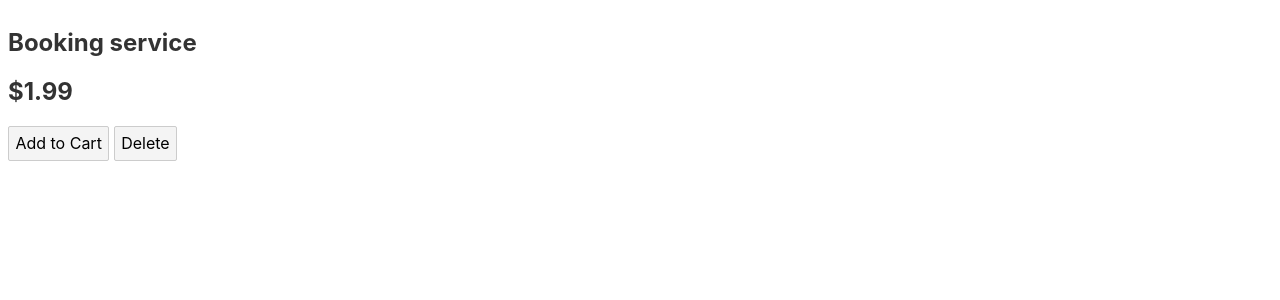
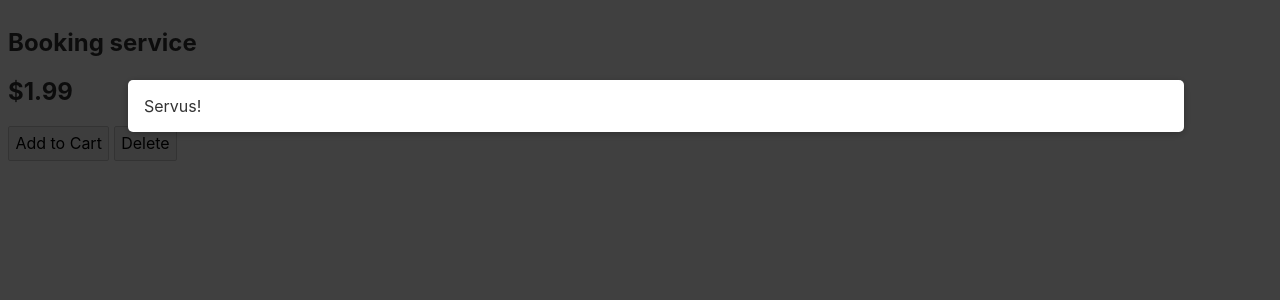
Before and after one commit to W3AI/max-svelte-comp, a Svelte app: page / in a window 1280 px wide. Shown: the top 300 px of the page. Built offline with nearby package versions, Linux system fonts and the light colour scheme.

Commit message:
added backdrop to modal

```diff
--- a/src/App.svelte
+++ b/src/App.svelte
@@ -1,5 +1,6 @@
 <script>
   import Service from "./Service.svelte";
+  import Modal from './Modal.svelte';
 
   let services = [
     {
@@ -23,3 +24,5 @@
   on:add-to-cart={addToCart}
   on:delete={deleteService} />
 {/each}
+
+<Modal content="Servus!" />
--- a/src/Modal.svelte
+++ b/src/Modal.svelte
@@ -0,0 +1,33 @@
+<script>
+    export let content;
+</script>
+
+<style>
+  .backdrop {
+    position: fixed;
+    top: 0;
+    left: 0;
+    width: 100%;
+    height: 100vh;
+    background: rgba(0, 0, 0, 0.75);
+    z-index: 10;
+  }
+
+  .modal {
+    padding: 1rem;
+    position: fixed;
+    top: 10vh;
+    left: 10%;
+    width: 80%;
+    max-height: 80vh;
+    background: white;
+    border-radius: 5px;
+    z-index: 100;
+    box-shadow: 0 2px 8px rgba(0, 0, 0, 0.26);
+    overflow: scroll;
+  }
+</style>
+
+<div class="backdrop" />
+
+<div class="modal">{content}</div>
```
